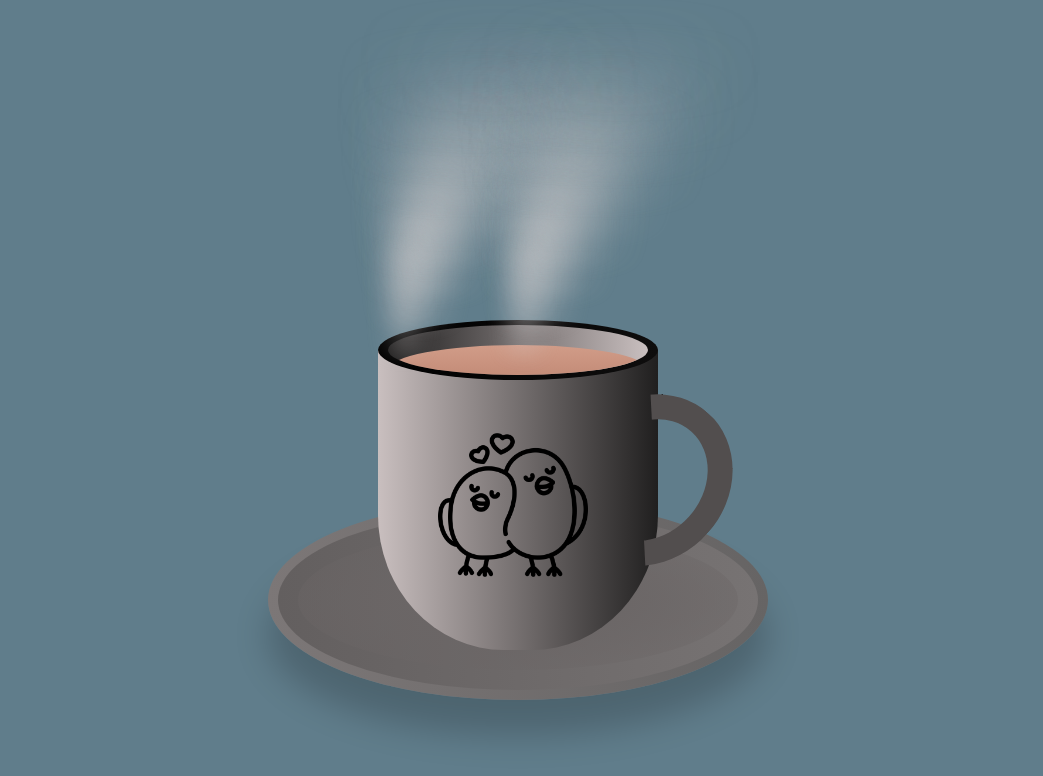
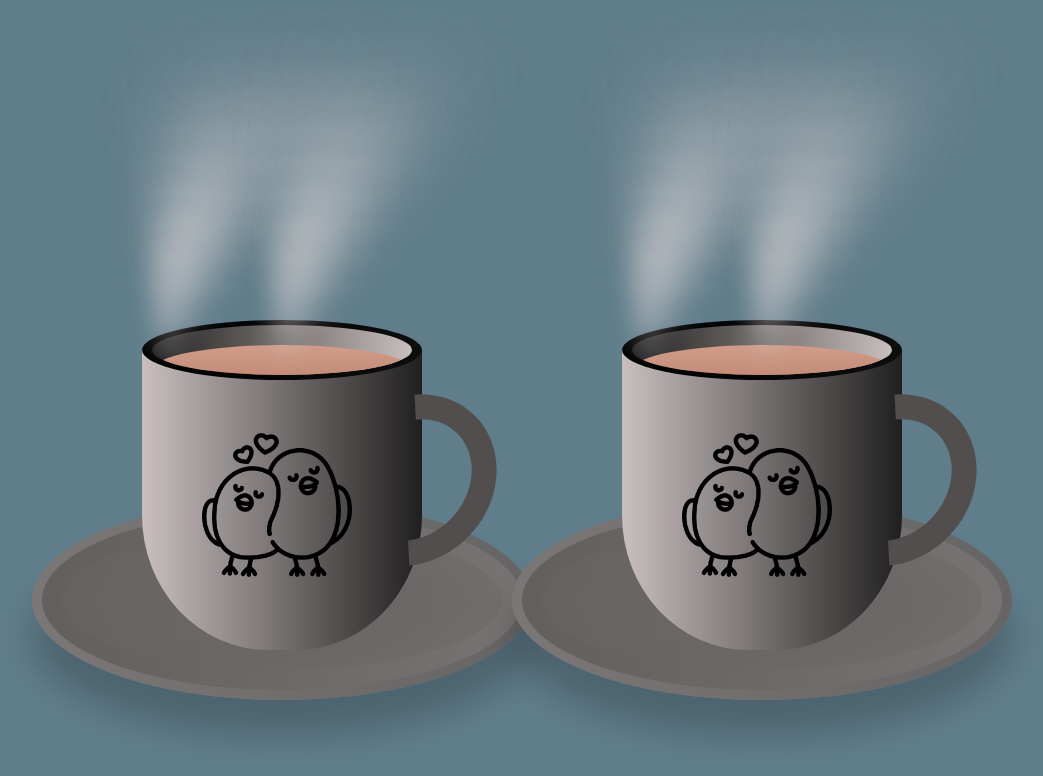
Before and after one commit to Arzenaakter/Cup_of_tea, a plain HTML site: page index.html in a window 1280 px wide. Shown: the whole page, without its empty margins (118-1161 px from the left). Drawn offline with Linux system fonts and the light colour scheme.

Commit message:
double cup

```diff
--- a/index.html
+++ b/index.html
@@ -44,6 +44,43 @@
             <div class="handale"></div>
         </div>
     </div>
+    <!-- ...... -->
 
+    <div class="container">
+        <div class="plate"></div>
+        <div class="cup">
+            <img src="./img/love-birds.png" alt="">
+            <div class="top">
+                <div class="vapor">
+                    <span style="--i:1;"></span>
+                    <span style="--i:2;"></span>
+                    <span style="--i:3;"></span>
+                    <span style="--i:4;"></span>
+                    <span style="--i:5;"></span>
+                    <span style="--i:6;"></span>
+                    <span style="--i:7;"></span>
+                    <span style="--i:8;"></span>
+                    <span style="--i:9;"></span>
+                    <span style="--i:10;"></span>
+                    <span style="--i:11;"></span>
+                    <span style="--i:12;"></span>
+                    <span style="--i:13;"></span>
+                    <span style="--i:14;"></span>
+                    <span style="--i:15;"></span>
+                    <span style="--i:16;"></span>
+                    <span style="--i:17;"></span>
+                    <span style="--i:18;"></span>
+                    <span style="--i:19;"></span>
+                    <span style="--i:20;"></span>
+
+                </div>
+                <div class="circle">
+                    <div class="tea"></div>
+
+                </div>
+            </div>
+            <div class="handale"></div>
+        </div>
+    </div>
 </body>
-</html>1
+</html>
--- a/style.css
+++ b/style.css
@@ -7,6 +7,7 @@ body{
     display: flex;
     justify-content: center;
     align-items: center;
+    gap: 200px;
     min-height: 100vh;
     background-color: #607d8b;
 }
```
